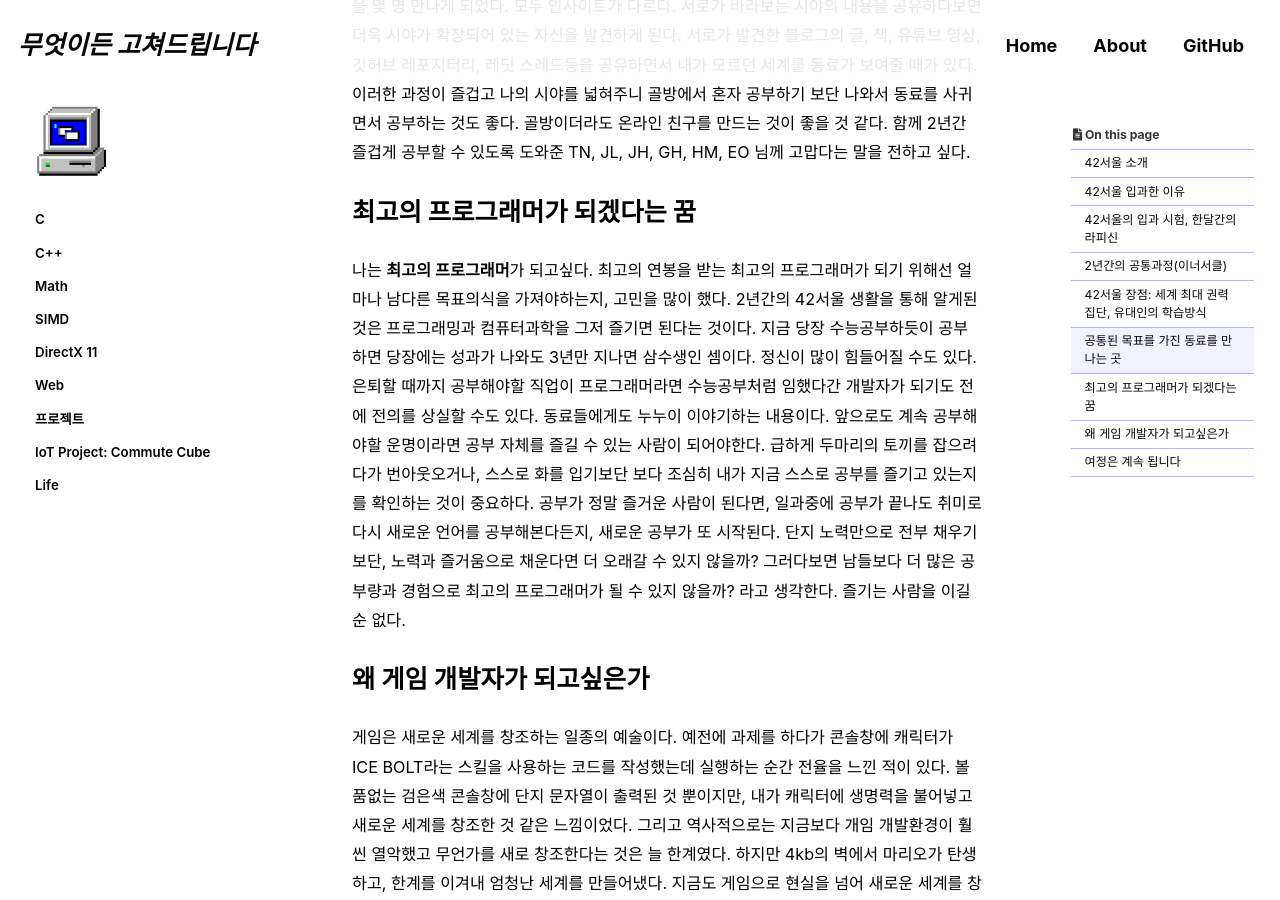
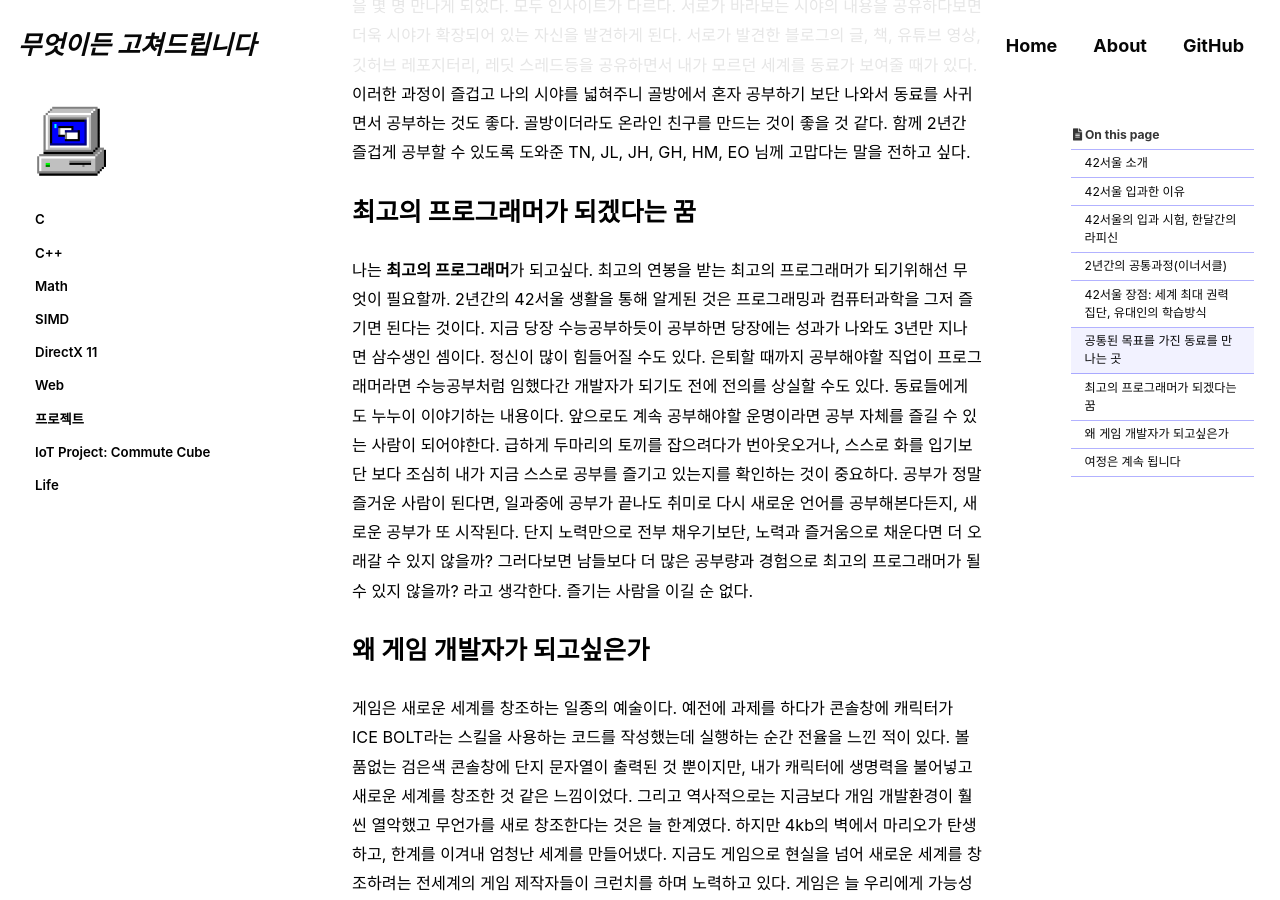
Before and after one commit to jeekpark/jeekpark.github.io, a Jekyll site: the page built from _posts/2024-07-10-life-42-seoul-review-0000.md, in a window 1280 px wide and 900 px high, scrolled down 3271 px. Built offline with Jekyll 4.4.1, drawn with Linux system fonts in a browser that asks for light colours; cached includes are drawn as plain includes; some web fonts are replaced; comment, search, counter and statistics services are not loaded.

Commit message:
Update: 2024-12-23

```diff
--- a/_posts/2024-07-10-life-42-seoul-review-0000.md
+++ b/_posts/2024-07-10-life-42-seoul-review-0000.md
@@ -61,7 +61,7 @@ C++를 통해 개체지향이 무엇인지 배우는 과제이다. 언어의 특
 42서울에는 1400 여 명의 학생들이 존재한다. 다양한 사람들이 존재하고 그 중, 공통된 목표를 가진 사람들을 만날 때도 있다. 나같은 경우는 게임개발자가 되고 싶고, 같은 꿈을 가진 동료들을 몇 명 만나게 되었다. 모두 인사이트가 다르다. 서로가 바라보는 시야의 내용을 공유하다보면 더욱 시야가 확장되어 있는 자신을 발견하게 된다. 서로가 발견한 블로그의 글, 책, 유튜브 영상, 깃허브 레포지터리, 레딧 스레드등을 공유하면서 내가 모르던 세계를 동료가 보여줄 때가 있다. 이러한 과정이 즐겁고 나의 시야를 넓혀주니 골방에서 혼자 공부하기 보단 나와서 동료를 사귀면서 공부하는 것도 좋다. 골방이더라도 온라인 친구를 만드는 것이 좋을 것 같다. 함께 2년간 즐겁게 공부할 수 있도록 도와준 TN, JL, JH, GH, HM, EO 님께 고맙다는 말을 전하고 싶다.
 
 # 최고의 프로그래머가 되겠다는 꿈
-나는 **최고의 프로그래머**가 되고싶다. 최고의 연봉을 받는 최고의 프로그래머가 되기 위해선 얼마나 남다른 목표의식을 가져야하는지, 고민을 많이 했다. 2년간의 42서울 생활을 통해 알게된 것은 프로그래밍과 컴퓨터과학을 그저 즐기면 된다는 것이다. 지금 당장 수능공부하듯이 공부하면 당장에는 성과가 나와도 3년만 지나면 삼수생인 셈이다. 정신이 많이 힘들어질 수도 있다. 은퇴할 때까지 공부해야할 직업이 프로그래머라면 수능공부처럼 임했다간 개발자가 되기도 전에 전의를 상실할 수도 있다. 동료들에게도 누누이 이야기하는 내용이다. 앞으로도 계속 공부해야할 운명이라면 공부 자체를 즐길 수 있는 사람이 되어야한다. 급하게 두마리의 토끼를 잡으려다가 번아웃오거나, 스스로 화를 입기보단 보다 조심히 내가 지금 스스로 공부를 즐기고 있는지를 확인하는 것이 중요하다. 공부가 정말 즐거운 사람이 된다면, 일과중에 공부가 끝나도 취미로 다시 새로운 언어를 공부해본다든지, 새로운 공부가 또 시작된다. 단지 노력만으로 전부 채우기보단, 노력과 즐거움으로 채운다면 더 오래갈 수 있지 않을까? 그러다보면 남들보다 더 많은 공부량과 경험으로 최고의 프로그래머가 될 수 있지 않을까? 라고 생각한다. 즐기는 사람을 이길 순 없다.
+나는 **최고의 프로그래머**가 되고싶다. 최고의 연봉을 받는 최고의 프로그래머가 되기위해선 무엇이 필요할까. 2년간의 42서울 생활을 통해 알게된 것은 프로그래밍과 컴퓨터과학을 그저 즐기면 된다는 것이다. 지금 당장 수능공부하듯이 공부하면 당장에는 성과가 나와도 3년만 지나면 삼수생인 셈이다. 정신이 많이 힘들어질 수도 있다. 은퇴할 때까지 공부해야할 직업이 프로그래머라면 수능공부처럼 임했다간 개발자가 되기도 전에 전의를 상실할 수도 있다. 동료들에게도 누누이 이야기하는 내용이다. 앞으로도 계속 공부해야할 운명이라면 공부 자체를 즐길 수 있는 사람이 되어야한다. 급하게 두마리의 토끼를 잡으려다가 번아웃오거나, 스스로 화를 입기보단 보다 조심히 내가 지금 스스로 공부를 즐기고 있는지를 확인하는 것이 중요하다. 공부가 정말 즐거운 사람이 된다면, 일과중에 공부가 끝나도 취미로 다시 새로운 언어를 공부해본다든지, 새로운 공부가 또 시작된다. 단지 노력만으로 전부 채우기보단, 노력과 즐거움으로 채운다면 더 오래갈 수 있지 않을까? 그러다보면 남들보다 더 많은 공부량과 경험으로 최고의 프로그래머가 될 수 있지 않을까? 라고 생각한다. 즐기는 사람을 이길 순 없다.
 
 # 왜 게임 개발자가 되고싶은가
 
```
